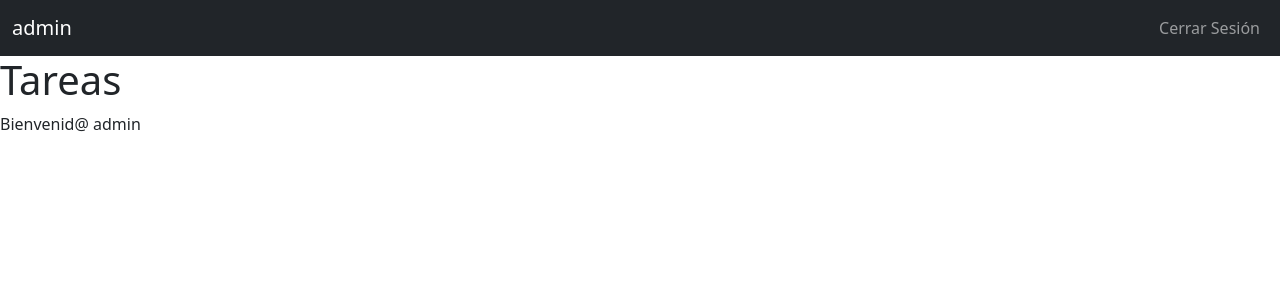
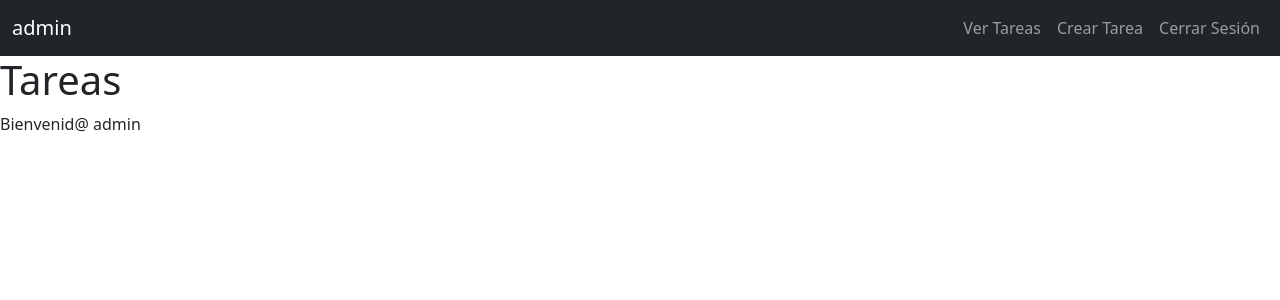
Before and after one commit to Bubbl33s/is-u4-task-manager, a Django app: page /tareas/ in a window 1280 px wide. Shown: the top 300 px of the page. Run offline with Django 5.2, Linux system fonts and the light colour scheme; a user stored in the database is signed in; some libraries are stand-ins or nearby versions.

Commit message:
create tareas

```diff
--- a/tareas/urls.py
+++ b/tareas/urls.py
@@ -3,4 +3,5 @@ from . import views
 
 urlpatterns = [
     path('', views.tareas, name='tareas'),
+    path('crear_tarea/', views.crear_tarea, name='crear_tarea'),
 ]
--- a/tareas/views.py
+++ b/tareas/views.py
@@ -1,5 +1,37 @@
-from django.shortcuts import render
+from django.shortcuts import render, redirect
+from .models import Tarea
 
 
 def tareas(request):
     return render(request, 'tareas.html')
+
+
+def crear_tarea(request):
+    # Si es un método post, se intenta crear una tarea
+    if request.method == "POST":
+        # Se obtienen los datos del formulario y se guardan en variables
+        # También se pueden pasar los datos del formulario directamente sin crear variables
+        titulo = request.POST.get('titulo')
+        descripcion = request.POST.get('descripcion')
+        es_importante = 'es_importante' in request.POST
+        img = request.FILES.get('img')
+
+        # Se pasan los valores para instanciar un nuevo objeto Tarea
+        nueva_tarea = Tarea(
+            usuario=request.user,
+            titulo=titulo,
+            descripcion=descripcion,
+            es_importante=es_importante,
+            img=img
+        )
+
+        # Un try para el manejo de errores
+        try:
+            nueva_tarea.save()
+
+            return redirect('tareas')
+        except Exception as e:
+            return render(request, 'crear_tarea.html')
+
+    # Si es un método get, se muestra el template
+    return render(request, 'crear_tarea.html')
--- a/templates/include/navbar.html
+++ b/templates/include/navbar.html
@@ -7,6 +7,12 @@
     <div class="collapse navbar-collapse justify-content-end" id="navbarNav">
       <ul class="navbar-nav">
         <li class="nav-item">
+          <a class="nav-link" href="{% url "tareas" %}">Ver Tareas</a>
+        </li>
+        <li class="nav-item">
+          <a class="nav-link" href="{% url "crear_tarea" %}">Crear Tarea</a>
+        </li>
+        <li class="nav-item">
           <a class="nav-link" href="{% url "cerrar_sesion" %}">Cerrar Sesión</a>
         </li>
       </ul>
```
Also changed, not shown: tareas/templates/crear_tarea.html (+34 -0 lines), db.sqlite3, media/tareas_imgs/tarea.png (added), media/tareas_imgs/tarea_gBa9Jb2.png (added).
